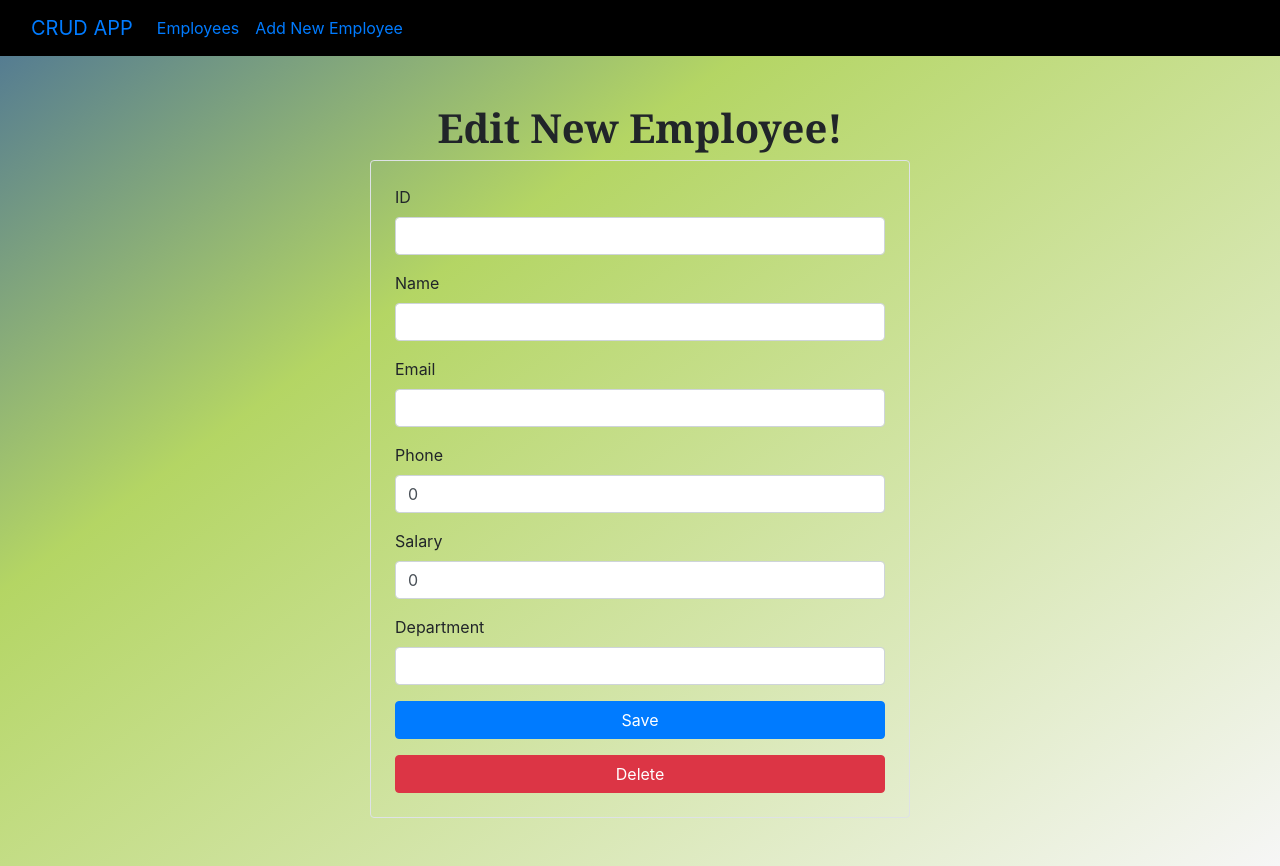
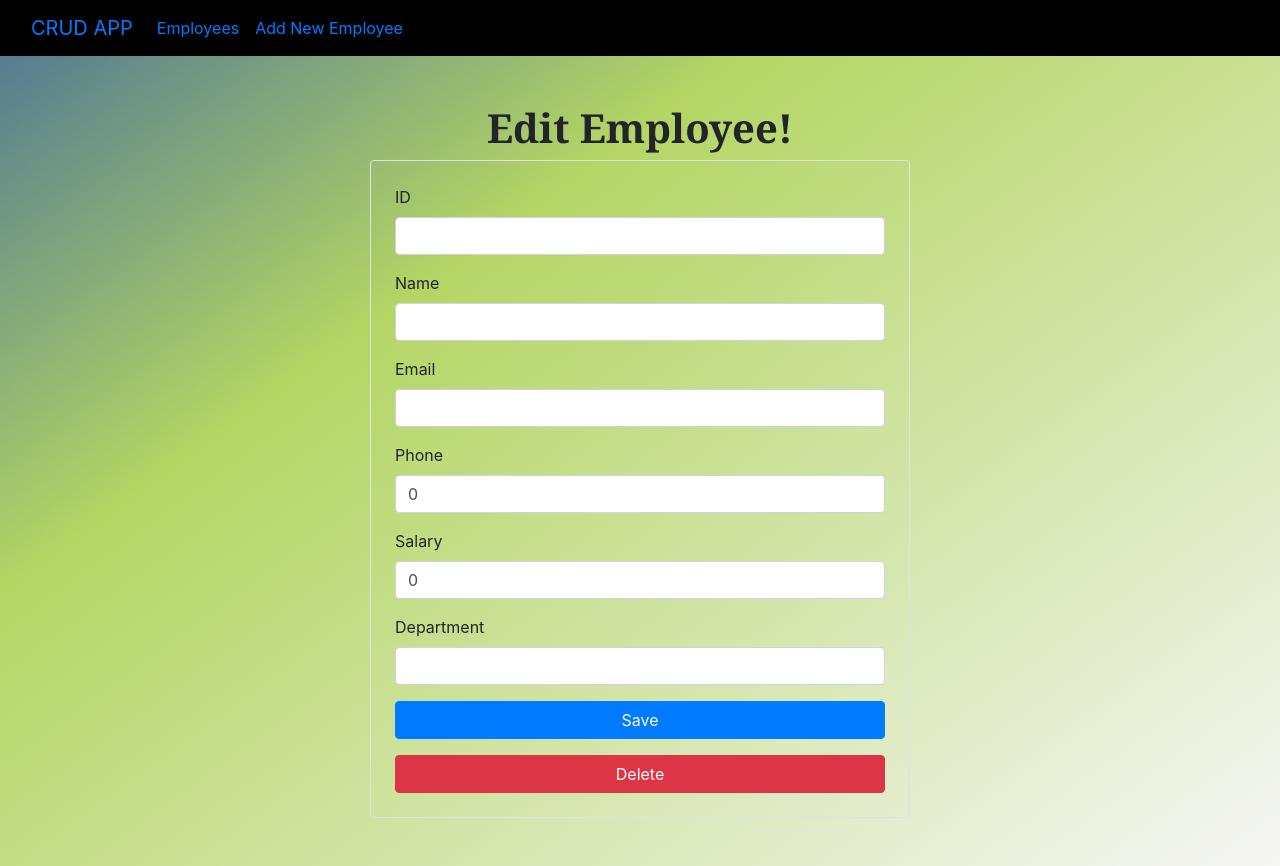
Before and after one commit to owais-26/octdaily-intern-task-1, an Angular app: page /employees/edit/1 in a window 1280 px wide. Built offline with nearby package versions, Linux system fonts and the light colour scheme; no server answers.

Commit message:
CRUD App Done!

```diff
--- a/src/app/components/edit-employee/edit-employee.component.html
+++ b/src/app/components/edit-employee/edit-employee.component.html
@@ -1,5 +1,5 @@
 <div class="container my-5">
-  <h1 class="my-2 text-center">Edit New Employee!</h1>
+  <h1 class="my-2 text-center">Edit Employee!</h1>
   <div class="row justify-content-center">
     <div class="col-md-6">
       <form #form="ngForm" (ngSubmit)="updateEmployee()" class="border rounded p-4">
```
